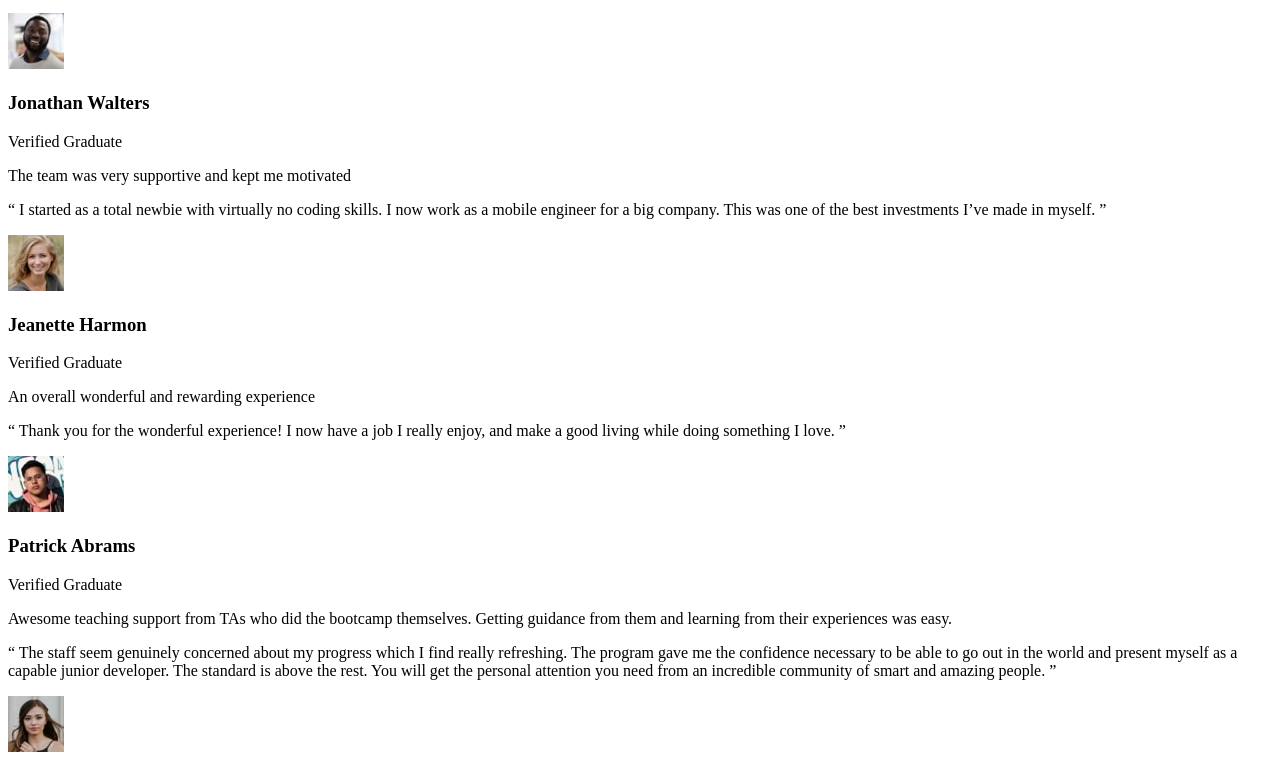
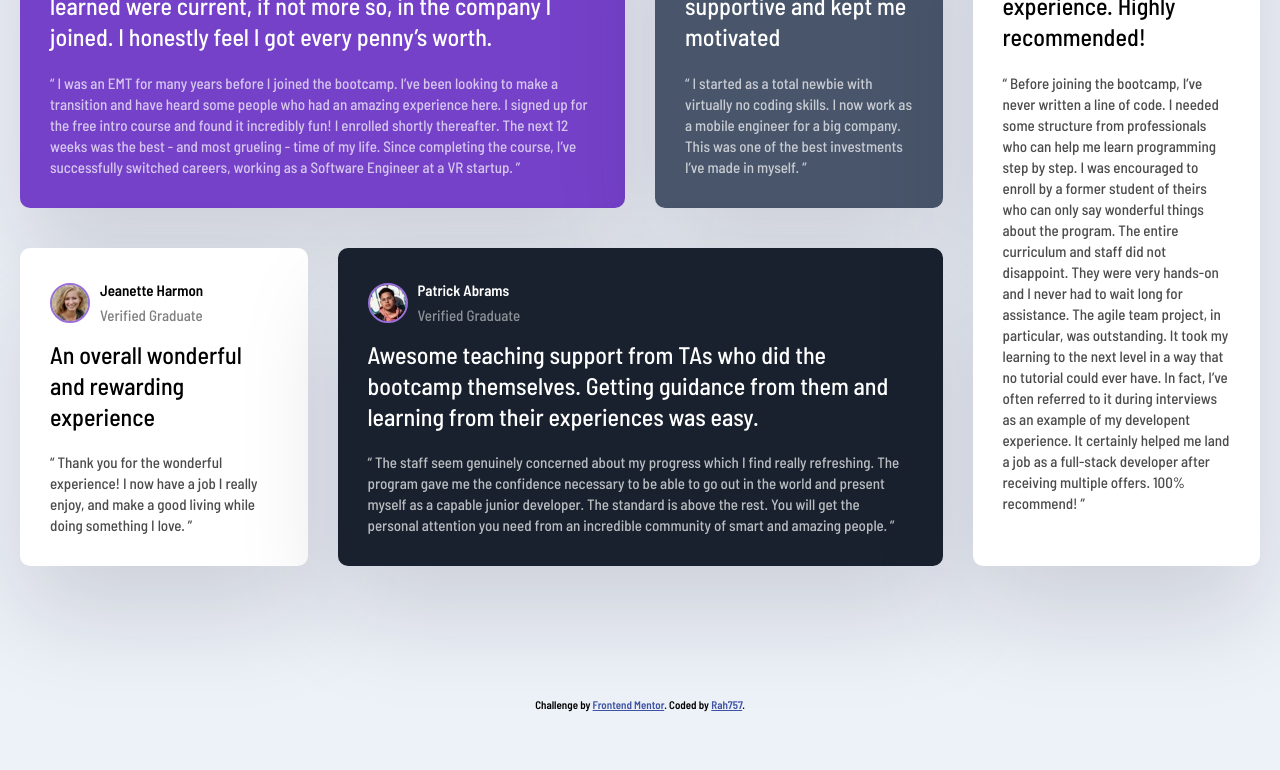
Before and after one commit to rah757/learning-grid, a plain HTML site: page index.html in a window 1280 px wide. Shown: the part 252-1022 px from the top of the page. After the commit the page ends 967 px from the top, so only its background shows below. Drawn offline with Linux system fonts and the light colour scheme.

Commit message:
completed desktop version of Frontend Mentor - Testimonials grid section

```diff
--- a/index.html
+++ b/index.html
@@ -8,7 +8,7 @@
   <link rel="preconnect" href="https://fonts.googleapis.com">
 <link rel="preconnect" href="https://fonts.gstatic.com" crossorigin>
 <link href="https://fonts.googleapis.com/css2?family=Barlow+Semi+Condensed:wght@500;600&display=swap" rel="stylesheet">
-
+  <link rel="stylesheet" href="style.css">
   <title>Frontend Mentor | [Challenge Name Here]</title>
 
   <style>
@@ -89,7 +89,7 @@
         an incredible community of smart and amazing people. ”</p>
     </div>
 
-    <div class="card card_white2">
+    <div class="card card_white">
       <header class="card_header">
         <img src="images/image-kira.jpg" class="card_img" alt="kira">
         <div>
--- a/style.css
+++ b/style.css
@@ -14,5 +14,113 @@ body{
 .container{
     max-width: 1440px;
     margin: 100px auto;
+    padding: 20px;
+    display: grid;
+    grid-template-columns: repeat(4,1fr);
+    gap: 30px;
+}
 
+.card{
+    background:white;
+    border-radius: 10px;
+    padding:30px;
+    box-shadow: rgba(17,12,46,0.15) 0px 48px 100px 0px;
+    margin-bottom: 10px;
 }
+
+
+.card_header{
+    display: flex;
+    align-items: center;
+    margin-bottom: 10px;
+}
+
+.card_header h3{
+    font-size: 15px;
+}
+
+.card_header p{
+    font-size: 15px;
+    opacity: 50%;
+}
+
+.card_img{
+    width: 40px;
+    height: 40px;
+    border-radius: 50%;
+    border: 2px solid #996ed9;
+    margin-right: 10px;
+}
+
+.card_lead{
+    font-size: 1.5rem;
+    font-weight: 500;
+    line-height: 1.3;
+    margin-bottom: 20px;
+}
+
+.card_quote{
+    font-size: 15px;
+    font-weight: 500;
+    line-height: 1.4;
+    opacity: 70%;
+}
+
+
+.card_purple{
+    background: hsl(263, 55%, 52%);
+    color: #fff;
+    background-image: url('./images/bg-pattern-quotation.svg');
+    background-repeat: no-repeat;
+    background-position: top 10px right 100px;
+}
+
+.card_grey{
+    background: hsl(217, 19%, 35%);
+    color: #fff;
+}
+
+.card_white{
+    background: white;
+    color: black;
+}
+
+.card_black{
+    background: hsl(219, 29%, 14%);
+    color: #fff;
+}
+
+
+.card:nth-of-type(1){
+    grid-column: 1 / 3 ;
+}
+
+.card:nth-of-type(4){
+    grid-column: 2 / 4 ;
+    grid-row: 2 / 3;
+}
+
+.card:nth-of-type(3){
+    grid-row: 2 / 3 ;
+    grid-column: 1 / 2 ;
+}
+
+.card:nth-of-type(5){
+    grid-row: 1 / 3 ;
+    grid-column: 4 / 5 ;
+}
+
+
+
+
+
+
+
+
+
+
+
+
+footer{
+    text-align: center;
+}
```
